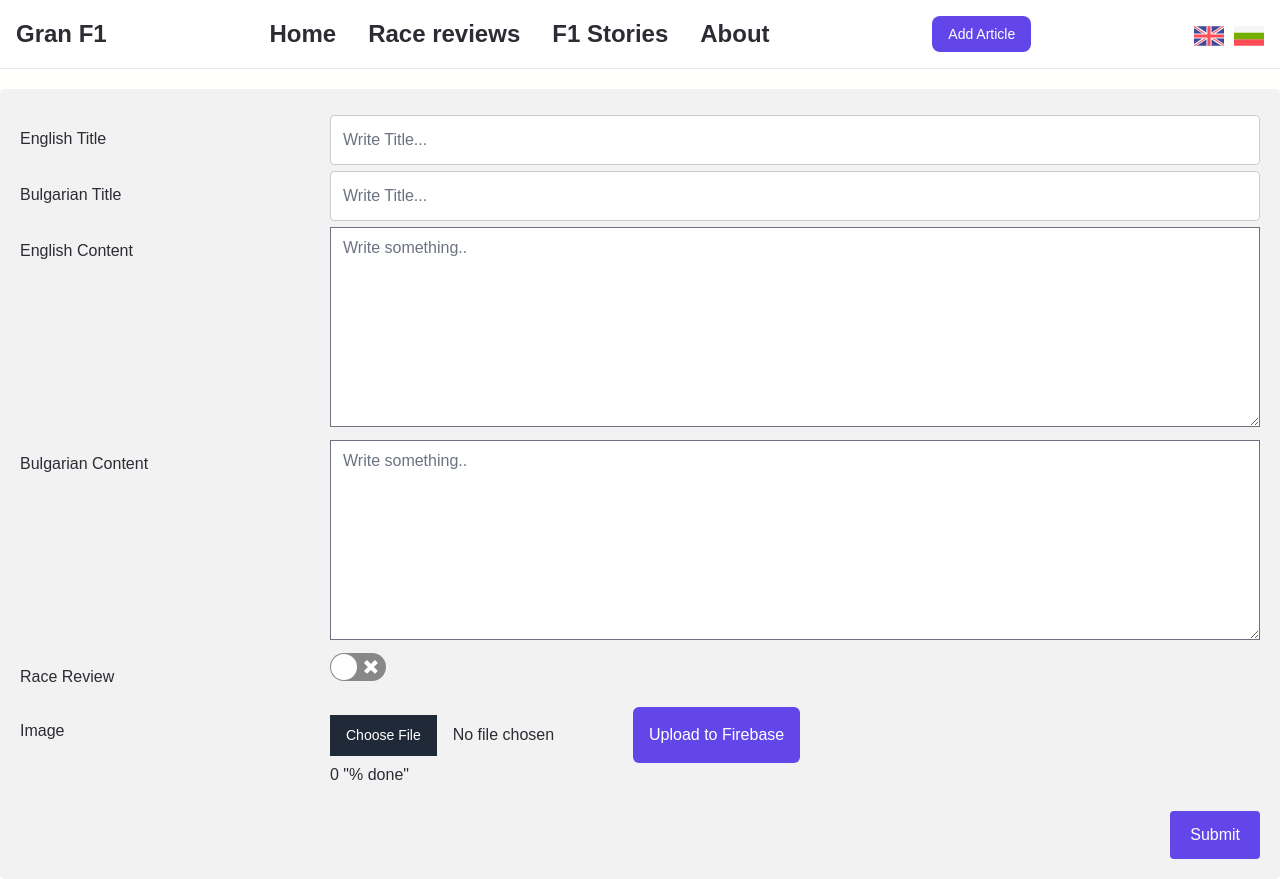
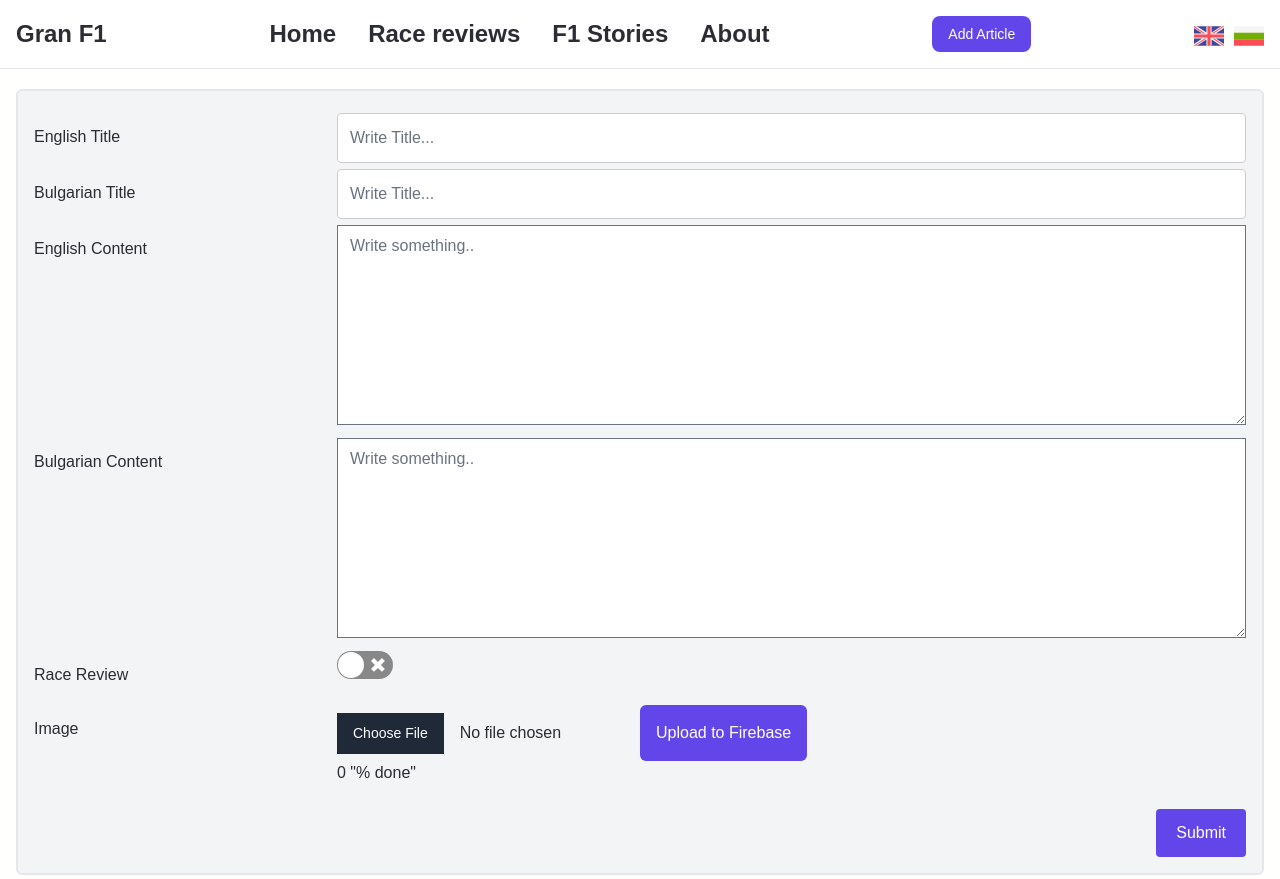
Before and after one commit to MarioMarkov/GranF1, a React (Create React App) app: page /articles/edit/1 in a window 1280 px wide. Built offline with nearby package versions, Linux system fonts and the light colour scheme; no server answers.

Commit message:
Added ci configs and styling changes💄

```diff
--- a/public/index.html
+++ b/public/index.html
@@ -16,7 +16,7 @@
     <link rel="icon" type="image/png" sizes="32x32" href="favicon_io/favicon-32x32.png">
     <link rel="icon" type="image/png" sizes="16x16" href="favicon_io/favicon-16x16.png">
 
-    <title>Gran F1 🏎️</title>
+    <title>Gran F1</title>
   </head>
   <body>
     <div id="root"></div>
--- a/src/Homepage.js
+++ b/src/Homepage.js
@@ -41,7 +41,7 @@
           key={`/articles/${articles[0]._id}`} className=''>
         <div className='md:h-[25rem] md:flex md:justify-between shadow-[0_5px_8px_0_rgba(0,0,0,0.2)] rounded-[10px] border-r-[10px] border-r-purple border-b-[10px] border-b-purple border-solid hover:shadow-[0_8px_15px_0_rgba(0,0,0,0.2)]'>
 
-        <div className='text-3xl md:text-6xl leading-[1.4] font-bold p-8 md:px-9 md:pt-10  break-words'>
+        <div className='text-3xl md:text-4xl lg:text-5xl leading-[1.4] font-bold p-8 md:px-9 md:pt-10  break-words'>
             { i18n.language ==="en" ? articles[0].en_title : articles[0].bg_title }
         </div>
 
--- a/src/articles/Articles.js
+++ b/src/articles/Articles.js
@@ -32,7 +32,7 @@
 
     return articles.length >0 ? (
         <div className='w-[90%] mx-auto mb-10'>
-             <div className='grid grid-cols-1 md:grid-cols-2 lg:grid-cols-3  md:gap-x-12 gap-y-[3em] w-[80%] md:w-[90%] mx-auto'>
+             <div className='grid grid-cols-1 md:grid-cols-2 lg:grid-cols-3  md:gap-x-10 gap-y-[3em] w-[80%] md:w-[90%] mx-auto'>
                 {articles.map((article) => {
 
                     return (
@@ -41,10 +41,10 @@
                         <Link to={`/articles/${article._id}`} key={ article._id}>
 
                           <div>
-                              <img className='w-full h-[230px] object-cover rounded-t-lg' src={article.image_url} alt='' />
+                              <img className='w-full h-[220px] object-cover rounded-t-lg' src={article.image_url} alt='' />
                                 <div className='p-3'>
                                   <p className='text-2xl font-semibold'> { i18n.language ==="en" ? article.en_title : article.bg_title}  </p>
-                                  <p>{ i18n.language ==="en" ? article.en_content.slice(0,40):article.bg_content.slice(0,40)  + '...'  }</p>
+                                  {/* <p>{ i18n.language ==="en" ? article.en_content.slice(0,40):article.bg_content.slice(0,40)  + '...'  }</p> */}
                                 </div>
 
                             </div>
--- a/src/articles/EditArticle.jsx
+++ b/src/articles/EditArticle.jsx
@@ -91,8 +91,11 @@
   };
 
   return (
-    <div className="container">
-      <form onSubmit={(e) => handleSubmit(e)}>
+    <div className="px-4">
+      <form
+        className="w-full p-4 bg-gray-100 rounded-md border-gray-200 border-2	"
+        onSubmit={(e) => handleSubmit(e)}
+      >
         <div className="row">
           <div className="col-25">
             <label htmlFor="en_title">English Title</label>
--- a/src/i18n/locales/bg.json
+++ b/src/i18n/locales/bg.json
@@ -7,6 +7,6 @@
     "log_in": "Влез",
     "add_article": "Нова статия",
     "gran_f1": "Гран Ф1",
-    "about_text": "Здравейте това е моят личен блог, където искам да споделя страстта ми към Формула 1 с вас. В момента Формула 1 не е много популярна в България, затова искам да споделя част от мнението си с вас и се надявам да ви направя по-заинтересувани към спорта. Работя по това да има коментари на постовете, за да можем да обсъждаме Формула 1 заедно!"   ,
+    "about_text": "Здравейте това е моят личен блог, където искам да споделя страстта ми към Формула 1 . В момента Формула 1 не е много популярна в България, затова искам да споделя  мненята си и се надявам да ви направя по-заинтересувани към спорта. Работя по това да има коментари на постовете, за да можем да обсъждаме Формула 1 заедно!"   ,
     "about_text2": "Сайта е направен с: "
 }
```
Also changed, not shown: 1 other file (tests, documents, lock files or other folders).
